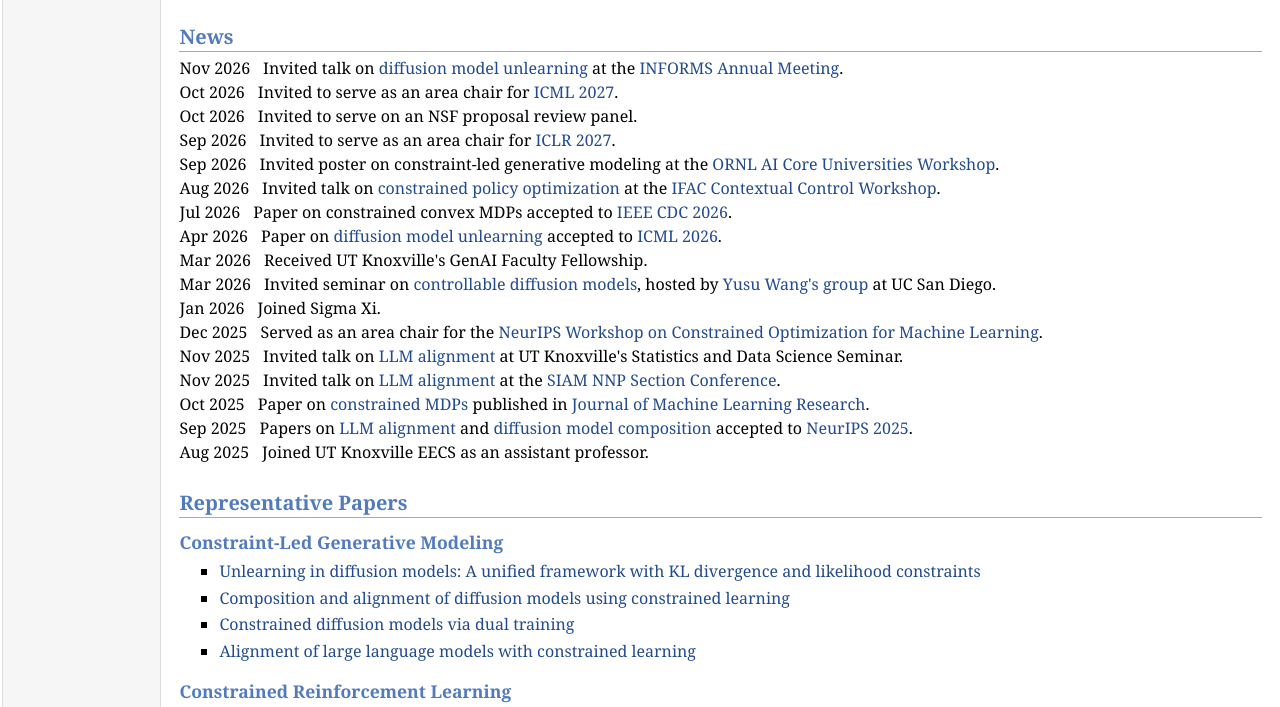
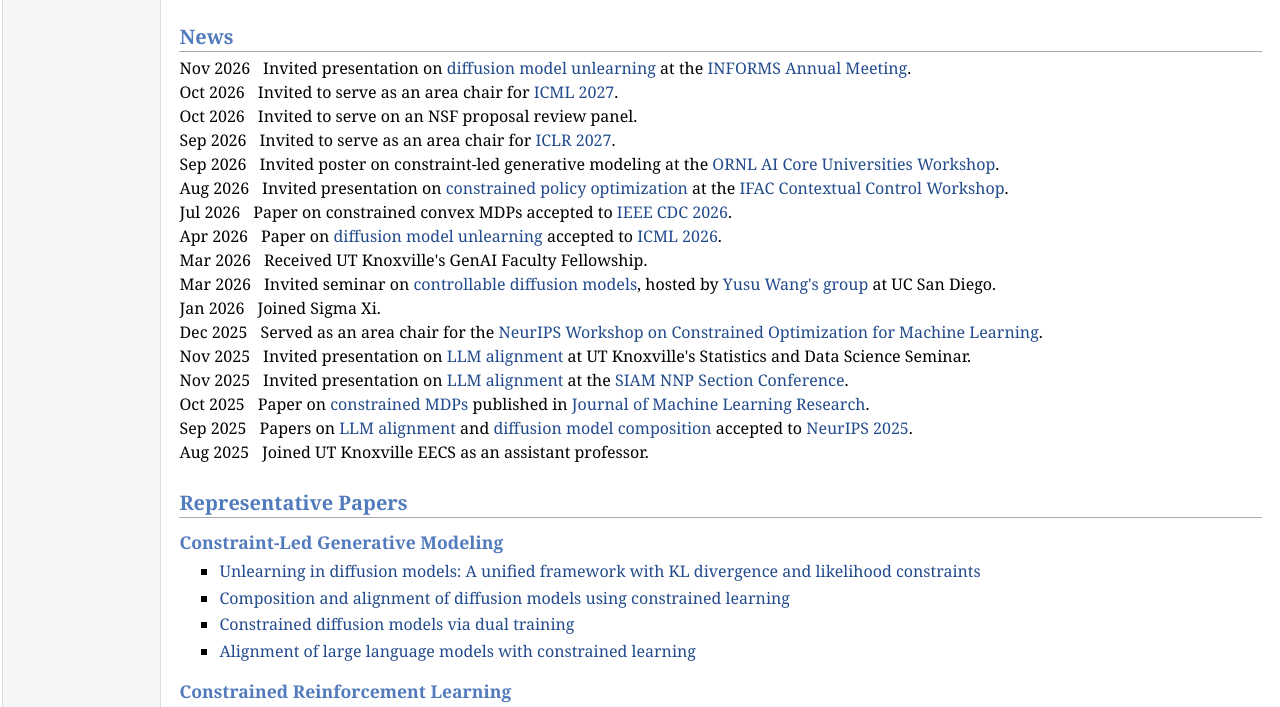
Before and after one commit to Dongshed/dongshed.github.io, a plain HTML site: page index.html in a window 1280 px wide. Shown: the part 763-1470 px from the top of the page. Drawn offline with Linux system fonts and the light colour scheme.

Commit message:
Use invited presentation wording in News

```diff
--- a/index.html
+++ b/index.html
@@ -63,20 +63,20 @@ I received my PhD in Electrical Engineering from the <a href="https://www.usc.ed
 </ul>
 <h2>News</h2>
 <div class="news-items">
-<p><span class="news-date">Nov 2026</span> Invited talk on <a href="talks/2026_INFORMS.pdf">diffusion model unlearning</a> at the <a href="https://meetings.informs.org/wordpress/annual/">INFORMS Annual Meeting</a>.</p>
+<p><span class="news-date">Nov 2026</span> Invited presentation on <a href="talks/2026_INFORMS.pdf">diffusion model unlearning</a> at the <a href="https://meetings.informs.org/wordpress/annual/">INFORMS Annual Meeting</a>.</p>
 <p><span class="news-date">Oct 2026</span> Invited to serve as an area chair for <a href="https://icml.cc/Conferences/2027">ICML 2027</a>.</p>
 <p><span class="news-date">Oct 2026</span> Invited to serve on an NSF proposal review panel.</p>
 <p><span class="news-date">Sep 2026</span> Invited to serve as an area chair for <a href="https://iclr.cc/Conferences/2027">ICLR 2027</a>.</p>
 <p><span class="news-date">Sep 2026</span> Invited poster on constraint-led generative modeling at the <a href="https://events.ornl.gov/ai-core26/">ORNL AI Core Universities Workshop</a>.</p>
-<p><span class="news-date">Aug 2026</span> Invited talk on <a href="talks/2026_IFAC.pdf">constrained policy optimization</a> at the <a href="https://tongxin.me/IFAC_workshop_web/">IFAC Contextual Control Workshop</a>.</p>
+<p><span class="news-date">Aug 2026</span> Invited presentation on <a href="talks/2026_IFAC.pdf">constrained policy optimization</a> at the <a href="https://tongxin.me/IFAC_workshop_web/">IFAC Contextual Control Workshop</a>.</p>
 <p><span class="news-date">Jul 2026</span> Paper on constrained convex MDPs accepted to <a href="https://cdc2026.ieeecss.org/">IEEE CDC 2026</a>.</p>
 <p><span class="news-date">Apr 2026</span> Paper on <a href="papers/26khalafiunlearning.pdf">diffusion model unlearning</a> accepted to <a href="https://icml.cc/Conferences/2026">ICML 2026</a>.</p>
 <p><span class="news-date">Mar 2026</span> Received UT Knoxville's GenAI Faculty Fellowship.</p>
 <p><span class="news-date">Mar 2026</span> Invited seminar on <a href="talks/2026_UCSD_Yusu.pdf">controllable diffusion models</a>, hosted by <a href="https://yusu.belkin-wang.org/">Yusu Wang's group</a> at UC San Diego.</p>
 <p><span class="news-date">Jan 2026</span> Joined Sigma Xi.</p>
 <p><span class="news-date">Dec 2025</span> Served as an area chair for the <a href="https://constrained-opt-ml.github.io/">NeurIPS Workshop on Constrained Optimization for Machine Learning</a>.</p>
-<p><span class="news-date">Nov 2025</span> Invited talk on <a href="talks/2025_UTK_Math.pdf">LLM alignment</a> at UT Knoxville's Statistics and Data Science Seminar.</p>
-<p><span class="news-date">Nov 2025</span> Invited talk on <a href="talks/2025_SIAM_NNP.pdf">LLM alignment</a> at the <a href="https://siamnnp2025.sciencesconf.org/">SIAM NNP Section Conference</a>.</p>
+<p><span class="news-date">Nov 2025</span> Invited presentation on <a href="talks/2025_UTK_Math.pdf">LLM alignment</a> at UT Knoxville's Statistics and Data Science Seminar.</p>
+<p><span class="news-date">Nov 2025</span> Invited presentation on <a href="talks/2025_SIAM_NNP.pdf">LLM alignment</a> at the <a href="https://siamnnp2025.sciencesconf.org/">SIAM NNP Section Conference</a>.</p>
 <p><span class="news-date">Oct 2025</span> Paper on <a href="papers/25dingconvergence.pdf">constrained MDPs</a> published in <a href="https://jmlr.org/">Journal of Machine Learning Research</a>.</p>
 <p><span class="news-date">Sep 2025</span> Papers on <a href="papers/25zhangalignment.pdf">LLM alignment</a> and <a href="papers/25khalaficomposition.pdf">diffusion model composition</a> accepted to <a href="https://neurips.cc/Conferences/2025">NeurIPS 2025</a>.</p>
 <p><span class="news-date">Aug 2025</span> Joined UT Knoxville EECS as an assistant professor.</p>
@@ -116,7 +116,7 @@ I received my PhD in Electrical Engineering from the <a href="https://www.usc.ed
 <p>I’m looking for self-motivated students with strong analytical and programming skills who are interested in machine decision-making, especially optimization, learning, and control under constraints. Please review my recent papers and talks before reaching out. If you’re excited by this work and see a strong fit, email me to schedule a meeting, and feel free to follow up if you don’t hear back.</p>
 <div id="footer">
 <div id="footer-text">
-Page generated 2026-11-18 23:42:02 EST, by <a href="http://jemdoc.jaboc.net/">jemdoc</a>.
+Page generated 2026-11-18 23:43:20 EST, by <a href="http://jemdoc.jaboc.net/">jemdoc</a>.
 (<a href="index.jemdoc">source</a>)
 </div>
 </div>
```
